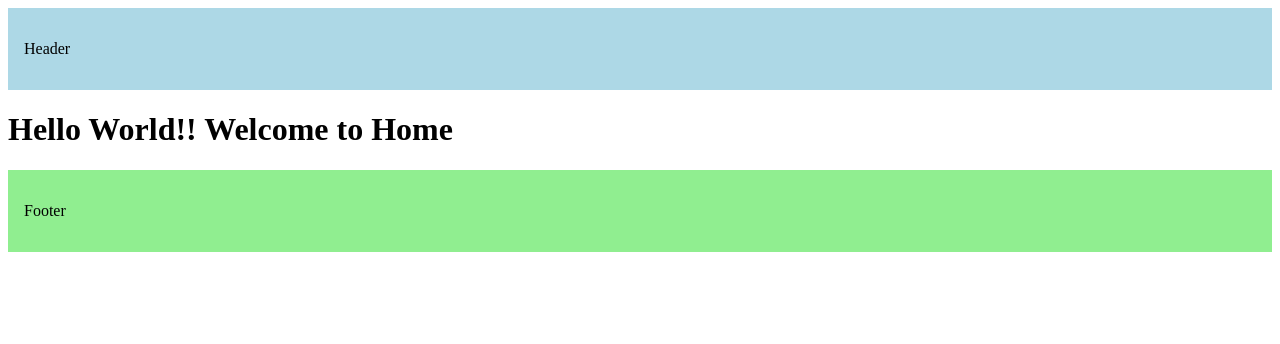
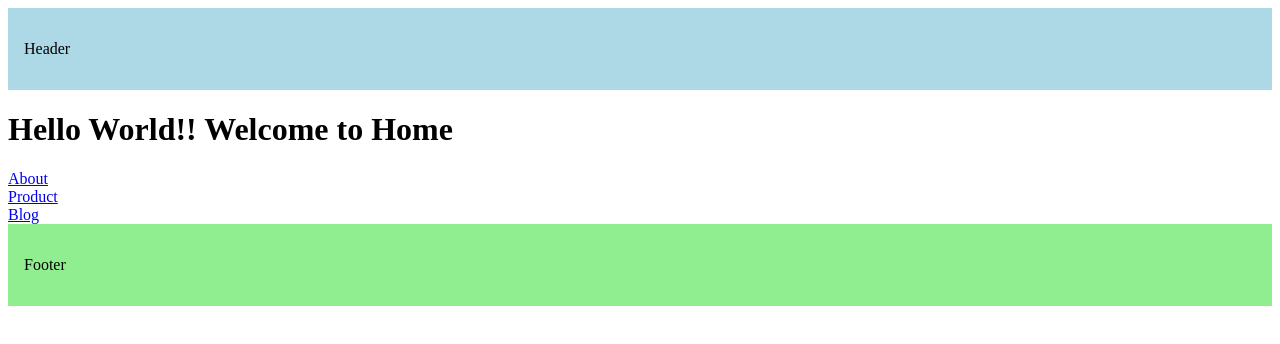
Before and after one commit to Udayon-Paul-Dhrubo/NextJs_tutorial, a Next.js app in the folder first_app/: page / in a window 1280 px wide. Shown: the top 344 px of the page. Built offline with nearby package versions, Linux system fonts and the light colour scheme.

Commit message:
UI navigation & programmatic navigation

```diff
--- a/first_app/src/app/page.tsx
+++ b/first_app/src/app/page.tsx
@@ -1,3 +1,14 @@
+import Link from "next/link";
+
 export default function Home() {
-  return <h1> Hello World!! Welcome to Home </h1>;
+  return (
+    <>
+      <h1> Hello World!! Welcome to Home </h1>
+      <Link href="/about">About</Link>
+      <br />
+      <Link href="/products">Product</Link>
+      <br />
+      <Link href="/blog">Blog</Link>
+    </>
+  );
 }
```
Also changed, not shown: first_app/src/app/order_product/page.tsx (added, +18 -0 lines), 2 other files (tests, documents, lock files or other folders).
